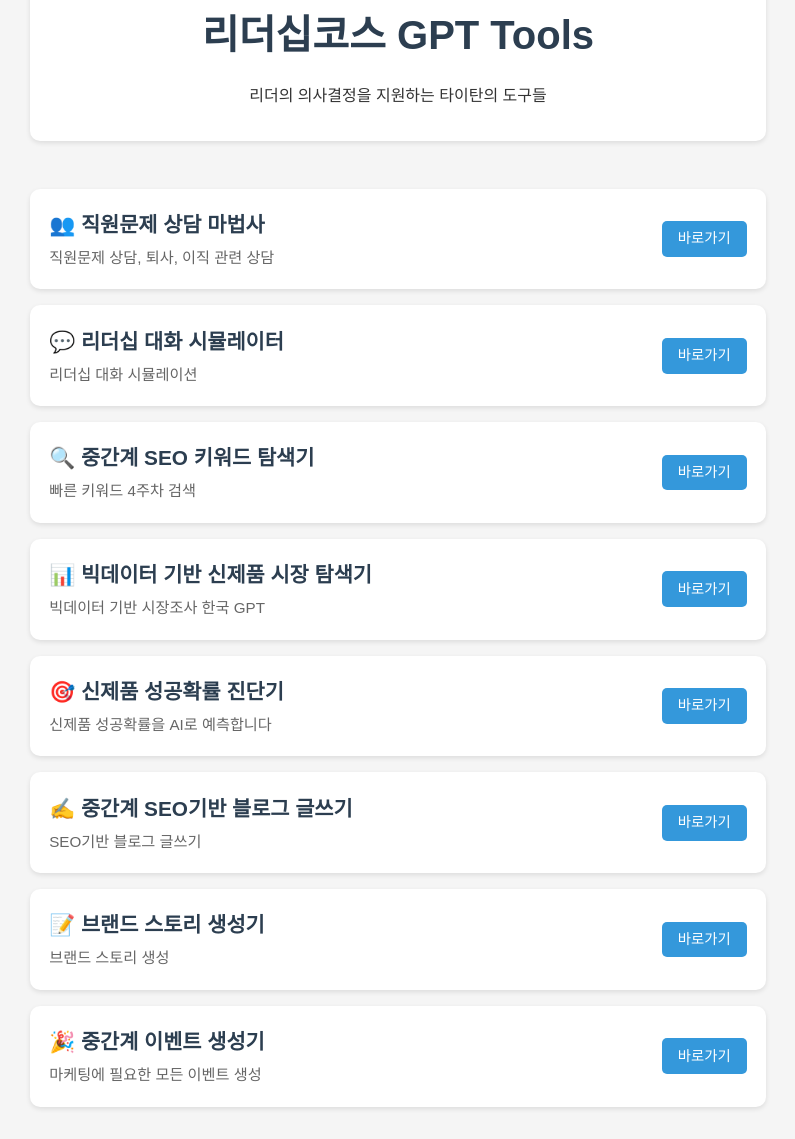
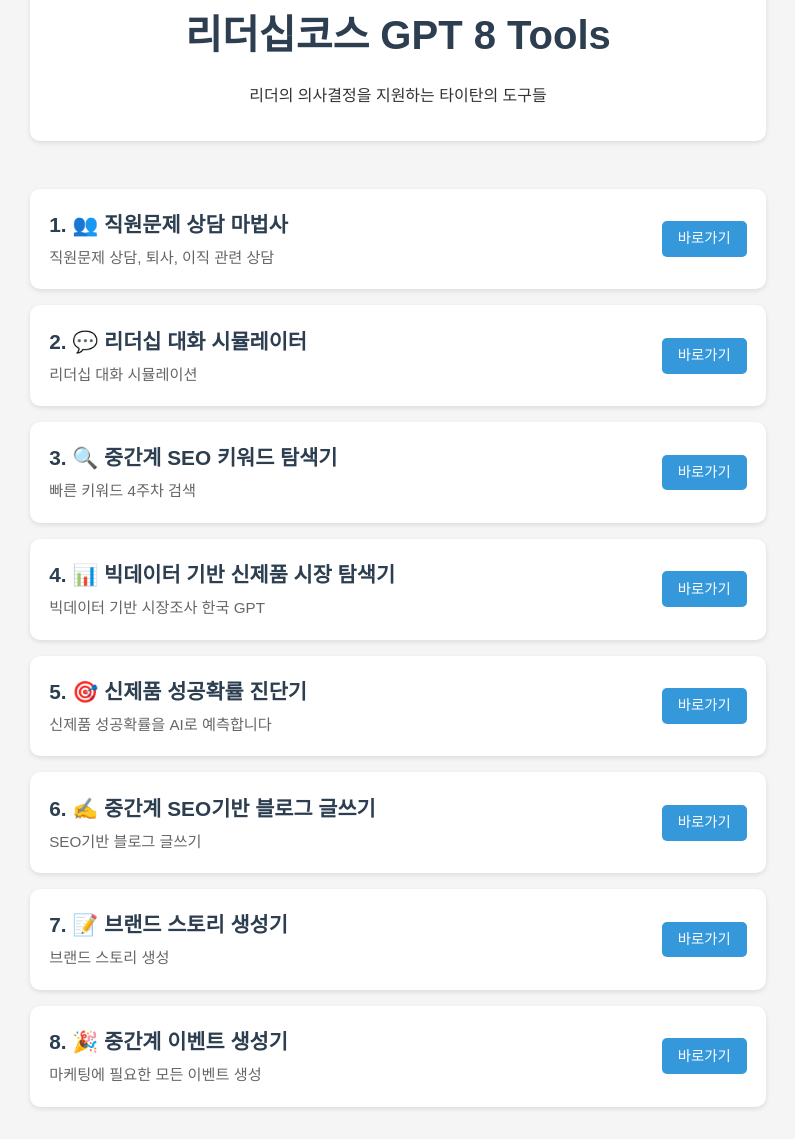
Before and after one commit to bcshine/leadership_Course_Gpts, a plain HTML site: page index.html in a window 1280 px wide. Shown: the part 61-1200 px from the top of the page, without its empty margins (242-1037 px from the left). Drawn offline with Linux system fonts and the light colour scheme.

Commit message:
Add numbers to GPT tools

```diff
--- a/index.html
+++ b/index.html
@@ -84,14 +84,14 @@
 <body>
     <div class="container">
         <header>
-            <h1>리더십코스 GPT Tools</h1>
+            <h1>리더십코스 GPT 8 Tools</h1>
             <p>리더의 의사결정을 지원하는 타이탄의 도구들</p>
         </header>
 
         <div class="tools-grid">
             <div class="tool-card">
                 <div class="tool-content">
-                    <h2>👥 직원문제 상담 마법사</h2>
+                    <h2>1. 👥 직원문제 상담 마법사</h2>
                     <p>직원문제 상담, 퇴사, 이직 관련 상담</p>
                 </div>
                 <a href="https://chatgpt.com/g/g-6802e5fa861081919f1a842cfbfae06a-jigweonmunje-sangdam-mabeobsa" target="_blank">바로가기</a>
@@ -99,7 +99,7 @@
 
             <div class="tool-card">
                 <div class="tool-content">
-                    <h2>💬 리더십 대화 시뮬레이터</h2>
+                    <h2>2. 💬 리더십 대화 시뮬레이터</h2>
                     <p>리더십 대화 시뮬레이션</p>
                 </div>
                 <a href="https://chatgpt.com/g/g-6809e8c4b2208191829c8d7b28b15f5c-rideosib-daehwa-simyulreiteo" target="_blank">바로가기</a>
@@ -107,7 +107,7 @@
 
             <div class="tool-card">
                 <div class="tool-content">
-                    <h2>🔍 중간계 SEO 키워드 탐색기</h2>
+                    <h2>3. 🔍 중간계 SEO 키워드 탐색기</h2>
                     <p>빠른 키워드 4주차 검색</p>
                 </div>
                 <a href="https://chatgpt.com/g/g-67fc5e2cb8e481918f7af26df91186cc-junggangye-seo-kiweodeu-tamsaeggi" target="_blank">바로가기</a>
@@ -115,7 +115,7 @@
 
             <div class="tool-card">
                 <div class="tool-content">
-                    <h2>📊 빅데이터 기반 신제품 시장 탐색기</h2>
+                    <h2>4. 📊 빅데이터 기반 신제품 시장 탐색기</h2>
                     <p>빅데이터 기반 시장조사 한국 GPT</p>
                 </div>
                 <a href="https://chatgpt.com/g/g-681462da10708191854a025716207335-bigdeiteo-giban-sinjepum-sijang-tamsaeggi" target="_blank">바로가기</a>
@@ -123,7 +123,7 @@
 
             <div class="tool-card">
                 <div class="tool-content">
-                    <h2>🎯 신제품 성공확률 진단기</h2>
+                    <h2>5. 🎯 신제품 성공확률 진단기</h2>
                     <p>신제품 성공확률을 AI로 예측합니다</p>
                 </div>
                 <a href="https://chatgpt.com/g/g-681406edf2f081919f9cab5f9c6a31d9-sinjepum-seonggonghwagyul-jindangi" target="_blank">바로가기</a>
@@ -131,7 +131,7 @@
 
             <div class="tool-card">
                 <div class="tool-content">
-                    <h2>✍️ 중간계 SEO기반 블로그 글쓰기</h2>
+                    <h2>6. ✍️ 중간계 SEO기반 블로그 글쓰기</h2>
                     <p>SEO기반 블로그 글쓰기</p>
                 </div>
                 <a href="https://chatgpt.com/g/g-67fc5daff01c8191a997fda8a023ccc5-junggangye-seo-giban-beulrogeu-geulsseugi" target="_blank">바로가기</a>
@@ -139,7 +139,7 @@
 
             <div class="tool-card">
                 <div class="tool-content">
-                    <h2>📝 브랜드 스토리 생성기</h2>
+                    <h2>7. 📝 브랜드 스토리 생성기</h2>
                     <p>브랜드 스토리 생성</p>
                 </div>
                 <a href="https://chatgpt.com/g/g-67fd93d4d944819184174585353cd18d-beuraendeu-seutori-saengseonggi" target="_blank">바로가기</a>
@@ -147,7 +147,7 @@
 
             <div class="tool-card">
                 <div class="tool-content">
-                    <h2>🎉 중간계 이벤트 생성기</h2>
+                    <h2>8. 🎉 중간계 이벤트 생성기</h2>
                     <p>마케팅에 필요한 모든 이벤트 생성</p>
                 </div>
                 <a href="https://chatgpt.com/g/g-67c8fb46cc1081919dc73251b5e0a5d2-junggangye-ibenteu-saengseonggi" target="_blank">바로가기</a>
```
